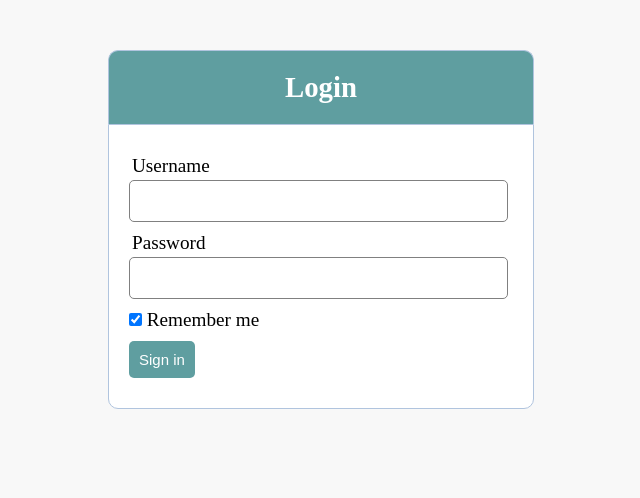
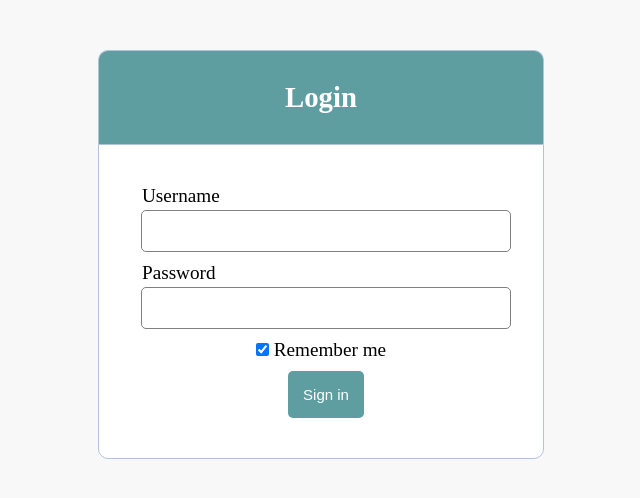
Before and after one commit to Lalita6030213053/Test-Login, a PHP site: page /login.php in a window 1280 px wide. Shown: the top 498 px of the page, without its empty margins (319-959 px from the left). Run offline with PHP 8.4, Linux system fonts and the light colour scheme.

Commit message:
chage position Button

```diff
--- a/style.css
+++ b/style.css
@@ -17,16 +17,17 @@ body {
     border: 1px solid #b0c4de;
     border-bottom: none;
     border-radius: 10px 10px 0px 0px;
-    padding: 20px;
+    padding: 30px;
 }
 
 form {
     width: 30%;
     margin: 0 auto;
-    padding: 20px;
+    padding: 30px;
     border: 1px solid #b0c4de;
     background: white;
     border-radius: 0px 0px 10px 10px;
+    text-align: center;
 }
 
 .homeheader {
@@ -43,7 +44,7 @@ form {
 }
 
 .input-group {
-    margin: 10px 0px 10px 0px;
+    margin: 10px 0px 10px 10px;
 }
 
 .input-group label {
@@ -62,7 +63,7 @@ form {
 }
 
 .btn {
-    padding: 10px;
+    padding: 15px;
     font-size: 15px;
     color: white;
     background: #5f9ea0;
```
